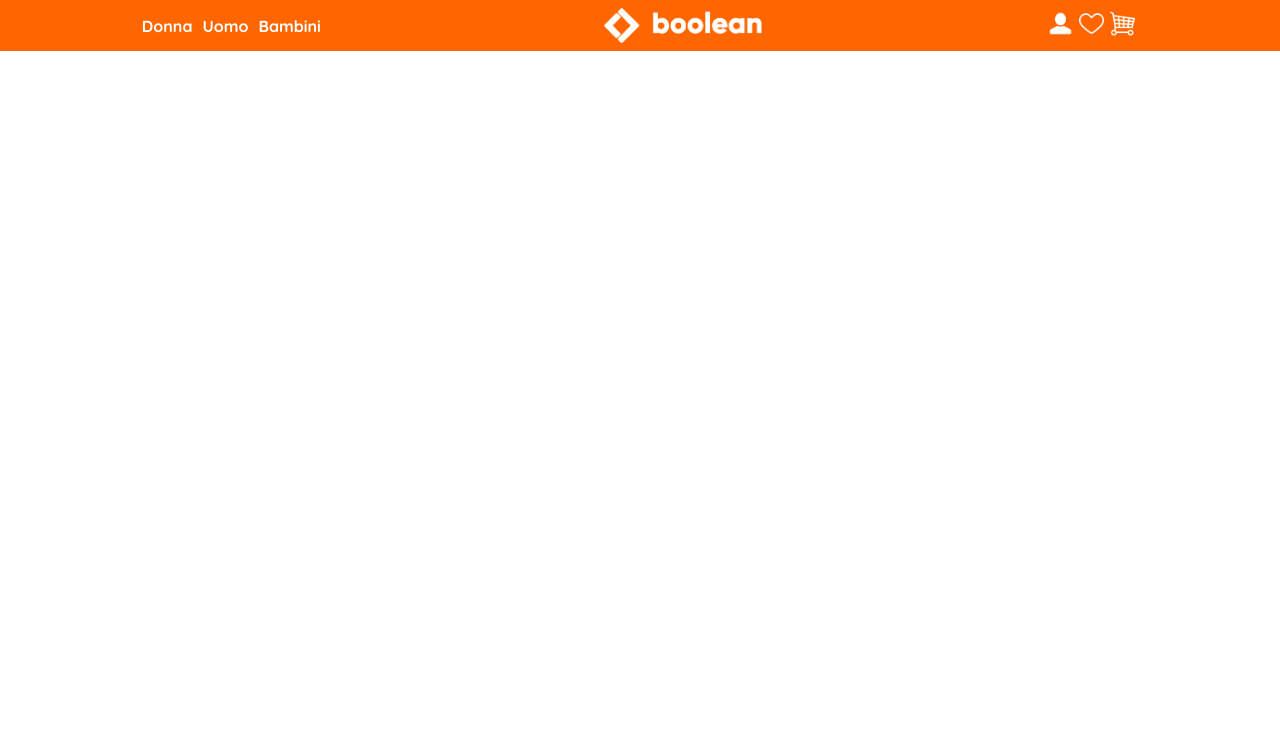
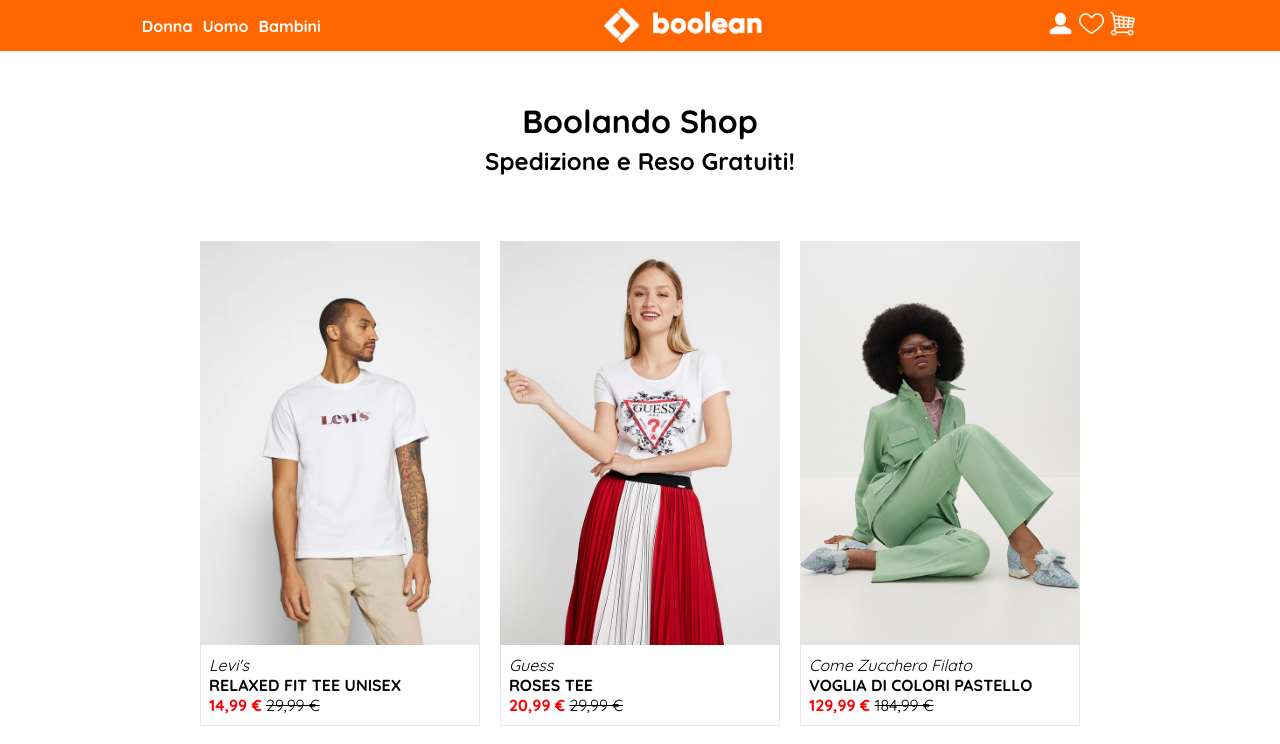
Before and after one commit to alessandro-ruggieri/html-css-boolando, a plain HTML site: page index.html in a window 1280 px wide. Shown: the top 744 px of the page. Drawn offline with Linux system fonts and the light colour scheme.

Commit message:
ADD: First three cards

```diff
--- a/css/style.css
+++ b/css/style.css
@@ -30,6 +30,11 @@
 .row {
    display:flex;
    flex-wrap: wrap;
+}
+
+.col-33 {
+   width: calc(100%/3);
+   padding:10px;
 }
 
 .col-50 {
@@ -84,6 +89,38 @@
    font-weight: bold;
 }
 
+/* BODY */
+
+.welcome {
+   text-align: center;
+   padding: 50px 0px;
+   line-height: 2.5em;
+}
+
+.brand {
+   font-style: italic;
+}
+
+.product {
+   font-weight: bold;
+}
+
+.description {
+   border: 1px solid #e8e8e8;
+   margin-top:-5px;
+   padding:10px 8px;
+}
+
+.price {
+ font-weight: bold;
+ color:red;
+}
+
+.ex-price {
+text-decoration: line-through;
+padding-right: 5px;
+}
+
 /* FOOTER */
 
 .page-footer {
--- a/index.html
+++ b/index.html
@@ -39,7 +39,60 @@
          </a>
        </div>
    </header>
-   <section>
+   <div class="welcome">
+      <h1>Boolando Shop</h1>
+      <h2>Spedizione e Reso Gratuiti!</h2>
+   </div>
+   <section class="products">
+      <div class="container">
+         <div class="row">
+            <!-- Card 1 -->
+            <div class="col-33">
+               <a href="#">
+                  <img src="./img/1.webp">
+               </a>
+               <div class="description">
+                  <p class="brand">Levi's</p>
+                  <p class="product">RELAXED FIT TEE UNISEX</p>
+                  <span class="price">14,99 €</span>
+                  <span class="ex-price">29,99 €</span>
+               </div>
+            </div>
+
+            <!-- Card 2 -->
+            <div class="col-33">
+               <a href="#">
+                  <img src="./img/2.webp">
+               </a>
+               <div class="description">
+                  <p class="brand">Guess</p>
+                  <p class="product">ROSES TEE</p>
+                  <span class="price">20,99 €</span>
+                  <span class="ex-price">29,99 €</span>
+               </div>
+            </div>
+
+            <!-- Card 3 -->
+            <div class="col-33">
+               <a href="#">
+                  <img src="./img/3.webp">
+               </a>
+               <div class="description">
+                  <p class="brand">Come Zucchero Filato</p>
+                  <p class="product">VOGLIA DI COLORI PASTELLO</p>
+                  <span class="price">129,99 €</span>
+                  <span class="ex-price">184,99 €</span>
+               </div>
+            </div>
+
+            <!-- Card 4 -->
+
+            <!-- Card 5 -->
+
+            <!-- Card 6 -->
+         </div>
+      </div>
+
 
    </section>
    <footer class="page-footer">
```
